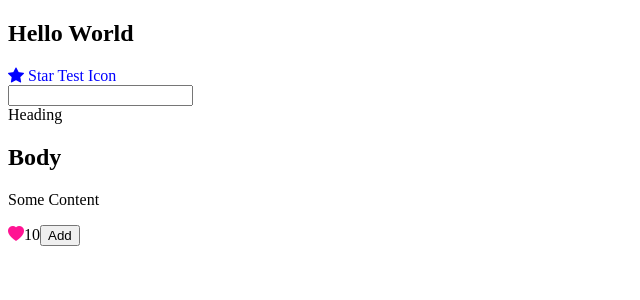
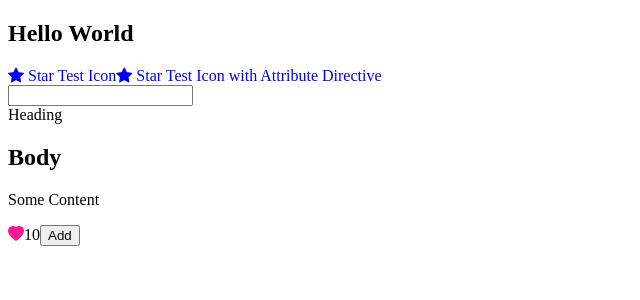
Before and after one commit to tillyninjaspace/ganbatte-angular, an Angular app: page / in a window 1280 px wide. Shown: the top 300 px of the page, without its empty margins (0-640 px from the left). Built offline with nearby package versions, Linux system fonts and the light colour scheme.

Commit message:
attribute directive

```diff
--- a/src/app/favorite/favorite.component.html
+++ b/src/app/favorite/favorite.component.html
@@ -11,3 +11,17 @@
     (click)="onClick()"
     >
     Star Test Icon</span>
+
+
+
+<!-- Attribute Directive -->
+<span
+class="bi"
+[ngClass]="{
+    'bi-star-fill': isSelected,
+    'bi-star': !isSelected
+}"
+(click)="onClick()"
+>
+Star Test Icon with Attribute Directive
+</span>
```
Also changed, not shown: src/app/app.component.html (line endings or trailing spaces).
